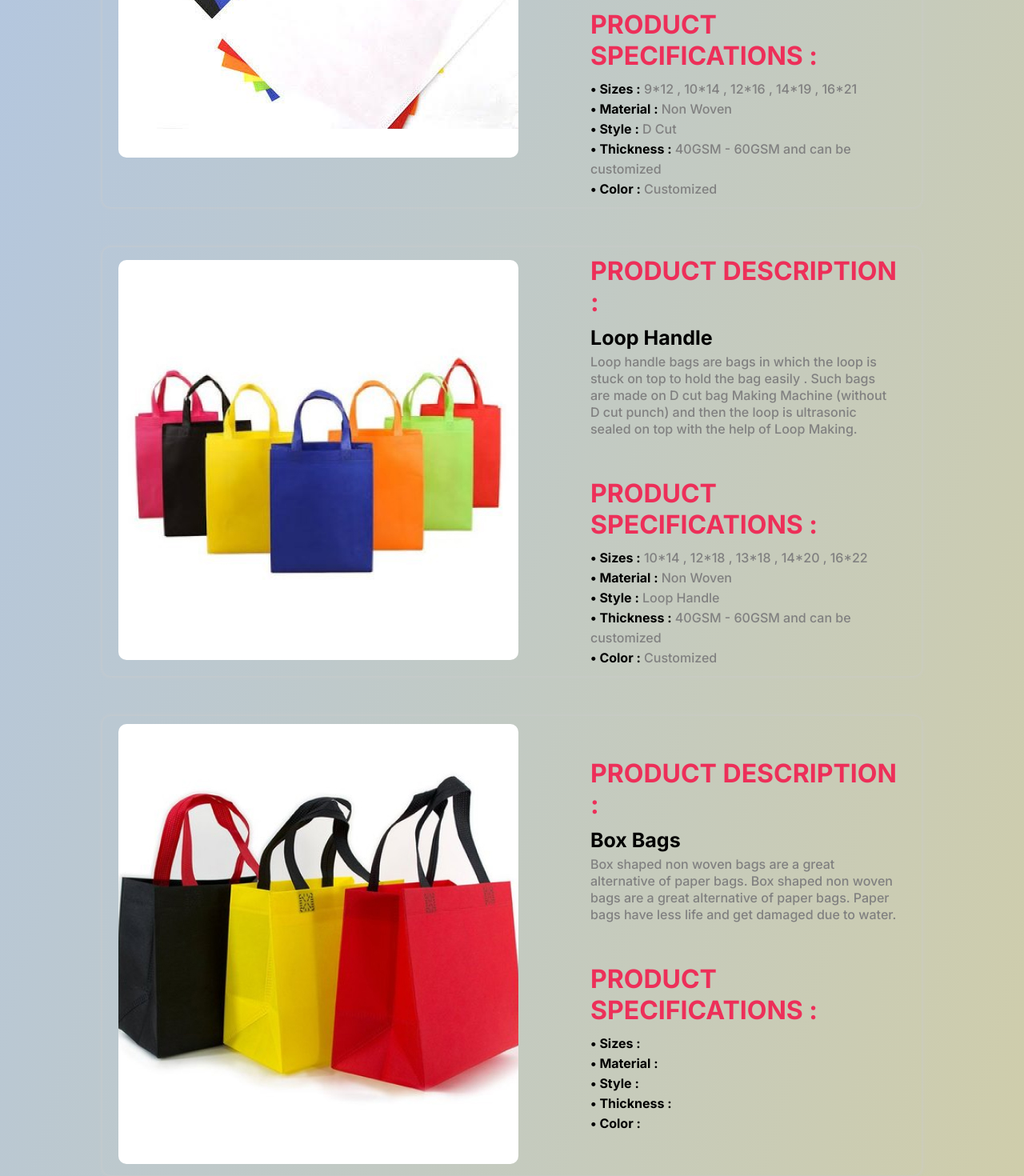
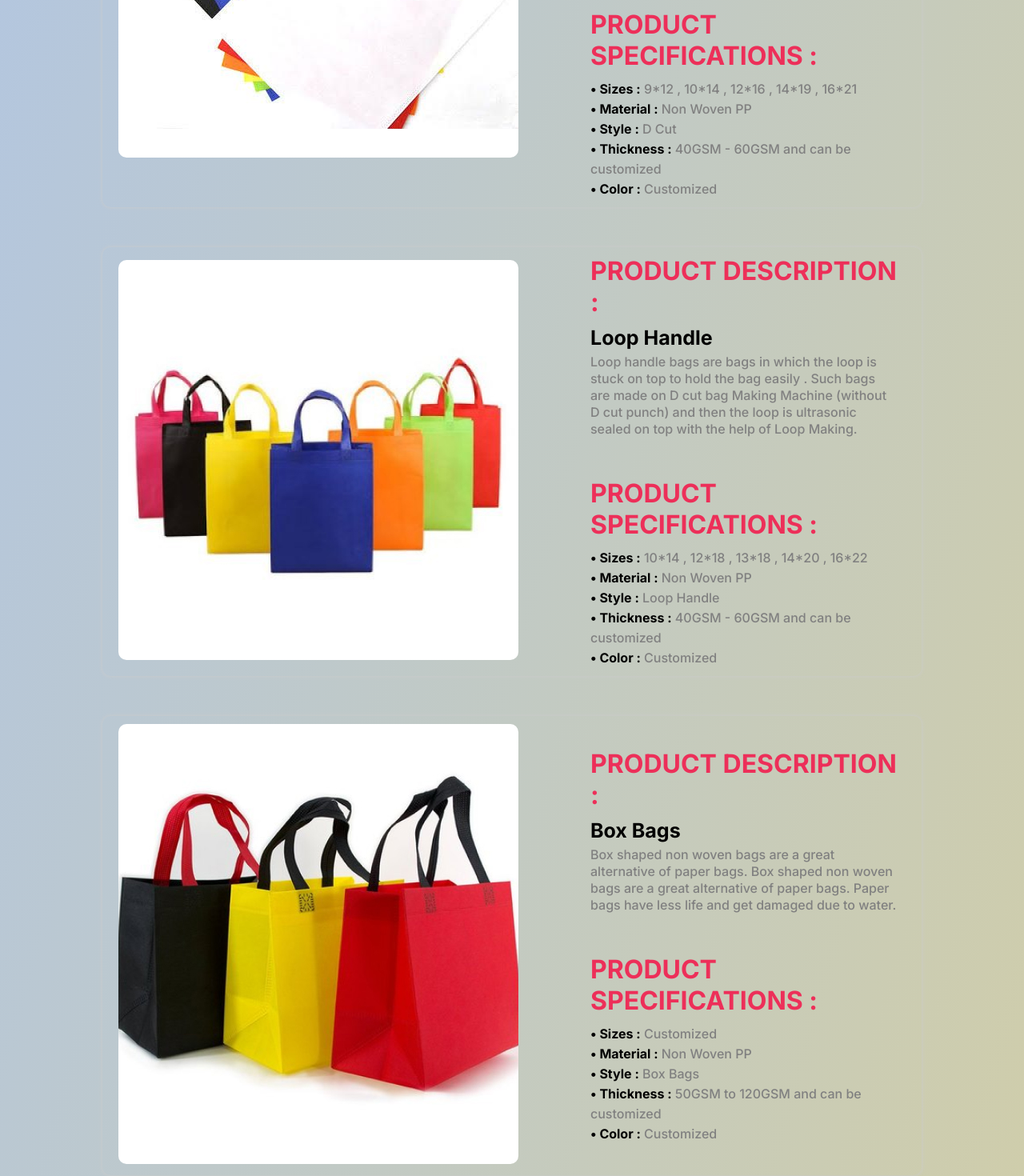
Before and after one commit to ayushsoni1010/vr-industries, a React (Create React App) app: page /products in a window 1280 px wide. Shown: the part 1300-2770 px from the top of the page at 80% size. Built offline with nearby package versions, Linux system fonts and the light colour scheme.

Commit message:
🚀updated changes

```diff
--- a/src/views/Products/index.js
+++ b/src/views/Products/index.js
@@ -27,7 +27,7 @@ export default function Products() {
             key4="• Thickness :"
             key5="• Color :"
             point1=" 8*10 , 9*12 , 11*14 , 13*16 , 16*20 ,  20*26 , 20*20 , 16*16 "
-            point2=" Non Woven"
+            point2=" Non Woven PP"
             point3=" W Cut"
             point4=" 16GSM - 55GSM and can be customized"
             point5=" Customized"
@@ -43,7 +43,7 @@ export default function Products() {
             key4="• Thickness :"
             key5="• Color :"
             point1=" 9*12 , 10*14 , 12*16 , 14*19 , 16*21"
-            point2=" Non Woven"
+            point2=" Non Woven PP"
             point3=" D Cut"
             point4=" 40GSM - 60GSM and can be customized"
             point5=" Customized"
@@ -59,7 +59,7 @@ export default function Products() {
             key4="• Thickness :"
             key5="• Color :"
             point1=" 10*14 , 12*18 , 13*18 , 14*20 , 16*22"
-            point2=" Non Woven"
+            point2=" Non Woven PP"
             point3=" Loop Handle"
             point4=" 40GSM - 60GSM and can be customized"
             point5=" Customized"
@@ -75,11 +75,11 @@ export default function Products() {
             key3="• Style :"
             key4="• Thickness :"
             key5="• Color :"
-            point1=""
-            point2=""
-            point3=""
-            point4=""
-            point5=""
+            point1=" Customized"
+            point2=" Non Woven PP"
+            point3=" Box Bags"
+            point4=" 50GSM to 120GSM and can be customized"
+            point5=" Customized"
           />
           <Cards
             productImage={maskImage}
@@ -89,18 +89,18 @@ export default function Products() {
           <Cards
             productImage={fabricRolls}
             title="Fabric Rolls"
-            description="Well known for its remarkable features, this non woven roll is extensively used for making disposable bags. Non woven roll is made from the best in class fibers."
+            description="Well known for its remarkable features, this non woven roll is extensively used for making disposable bags. Non woven roll is made from the best in class fibers. Application of Non-woven fabric:  Medical disposable, Health & Hygiene, Packaging, Mattress & Furniture, Agriculture, Filtration, Protective Clothing, and Construction"
             mainTitle=" PRODUCT SPECIFICATIONS :"
             key1="• Sizes :"
             key2="• Material :"
             key3="• Style :"
             key4="• Thickness :"
             key5="• Color :"
-            point1=""
-            point2=""
-            point3=""
-            point4=""
-            point5=""
+            point1=" 19” , 23” , 27” , 33” , 34” , 37” , 42” ,  44” , 48” , 63” & Customized"
+            point2=" Non Woven PP  Fabric"
+            point3=" Fabric Rolls"
+            point4=" Upto 126 Metres"
+            point5=" Customized"
           />
         </div>
       </div>
```
